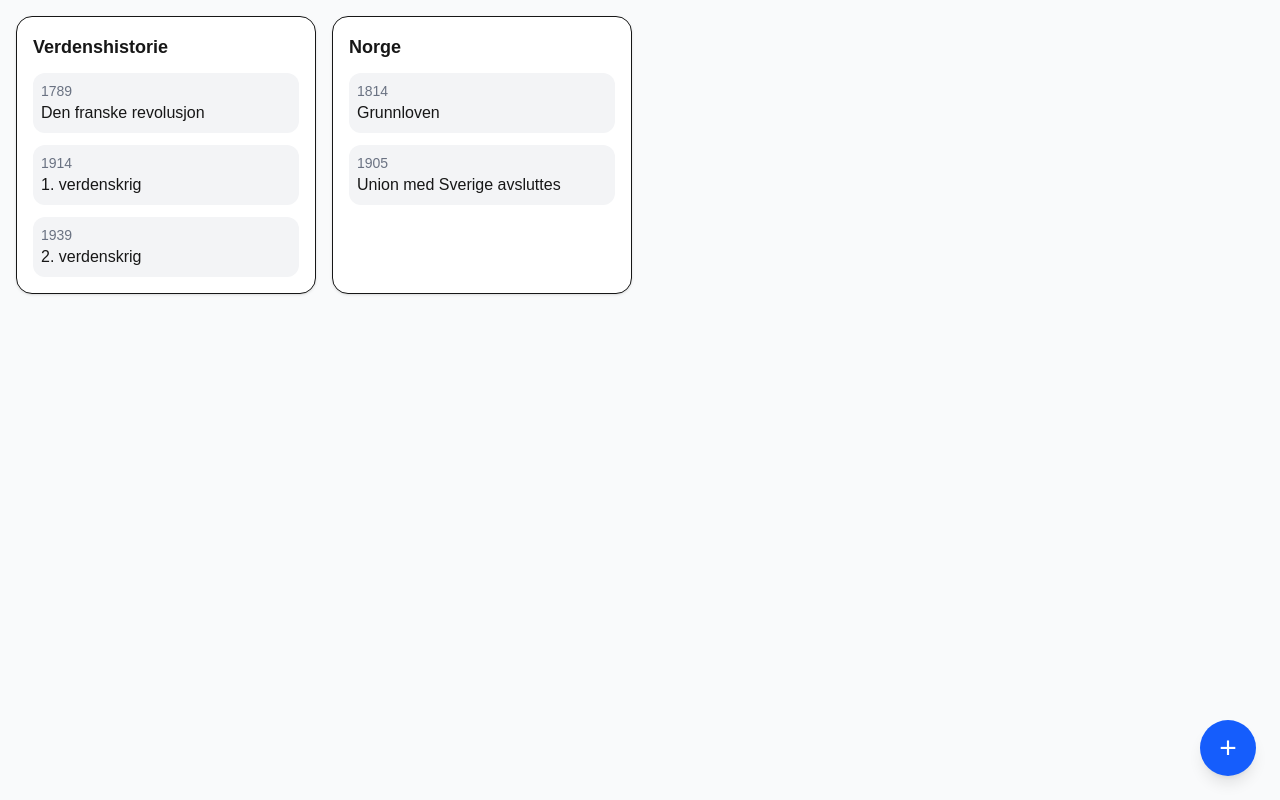
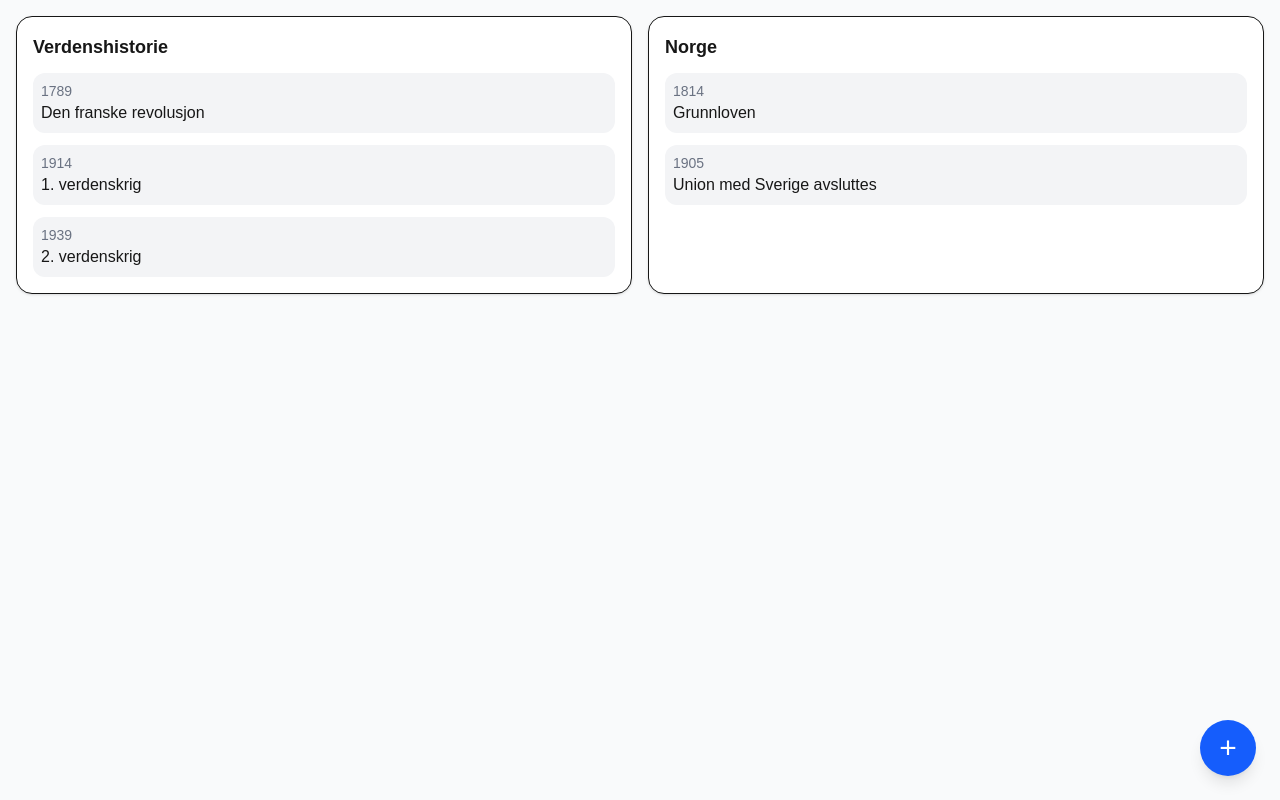
Before and after one commit to smogaard/history-timeline-app, a Next.js app: page / in a window 1280 px wide. Built offline with nearby package versions, Linux system fonts and the light colour scheme.

Commit message:
Laget stretch.bokser som fyller skjermen i bredden

```diff
--- a/src/components/TimelineColumn.tsx
+++ b/src/components/TimelineColumn.tsx
@@ -8,15 +8,10 @@ export default function TimelineColumn({
   timeline: Timeline;
   total: number;
 }) {
- // ✅ BREDDELOGIKK
- const getWidth = () => {
-    if (total <= 2) return "w-[300px]";
-    if (total <= 4) return "w-[240px]";
-    return "w-[180px]";
-  };
+
 
   return (
-    <div className={`${getWidth()} bg-white rounded-2xl shadow p-4 border`}>
+    <div className="flex-1 min-w-[180px] bg-white rounded-2xl shadow p-4 border">
       <h2 className="font-bold text-lg mb-3">{timeline.title}</h2>
 
       <div className="flex flex-col gap-3">
--- a/src/components/TimelineContainer.tsx
+++ b/src/components/TimelineContainer.tsx
@@ -37,8 +37,8 @@ export default function TimelineContainer() {
   };
 
   return (
-    <main className="min-h-screen bg-gray-50 p-4 overflow-x-auto">
-      <div className="flex gap-4 w-full">
+    <main className="min-h-screen bg-gray-50 p-2 sm:p-4 overflow-x-auto">
+      <div className="flex gap-4 w-full items-stretch">
 
         {timelines.map((tl) => (
           <TimelineColumn
```
